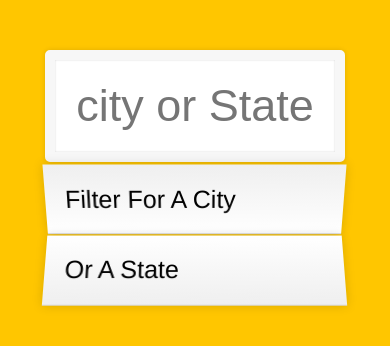
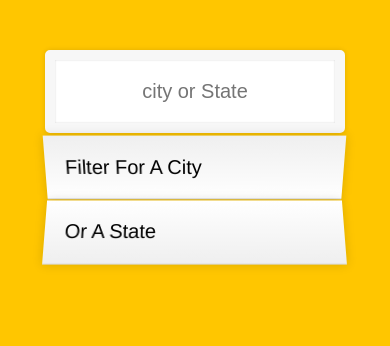
Before and after one commit to bhanudatsinhjhala/searchcity, a plain HTML site: page index.html in a window 390 px wide. Drawn offline with Linux system fonts and the light colour scheme; no server answers.

Commit message:
Update styles.css

```diff
--- a/styles.css
+++ b/styles.css
@@ -75,10 +75,7 @@ span.population {
 
 @media only screen and (max-width:600px){
   .search{
-    font-size: 45px;
+    font-size: 20px;
   }
 
-  .suggestions li{
-    font-size: 25px;
-  }
 }
```
